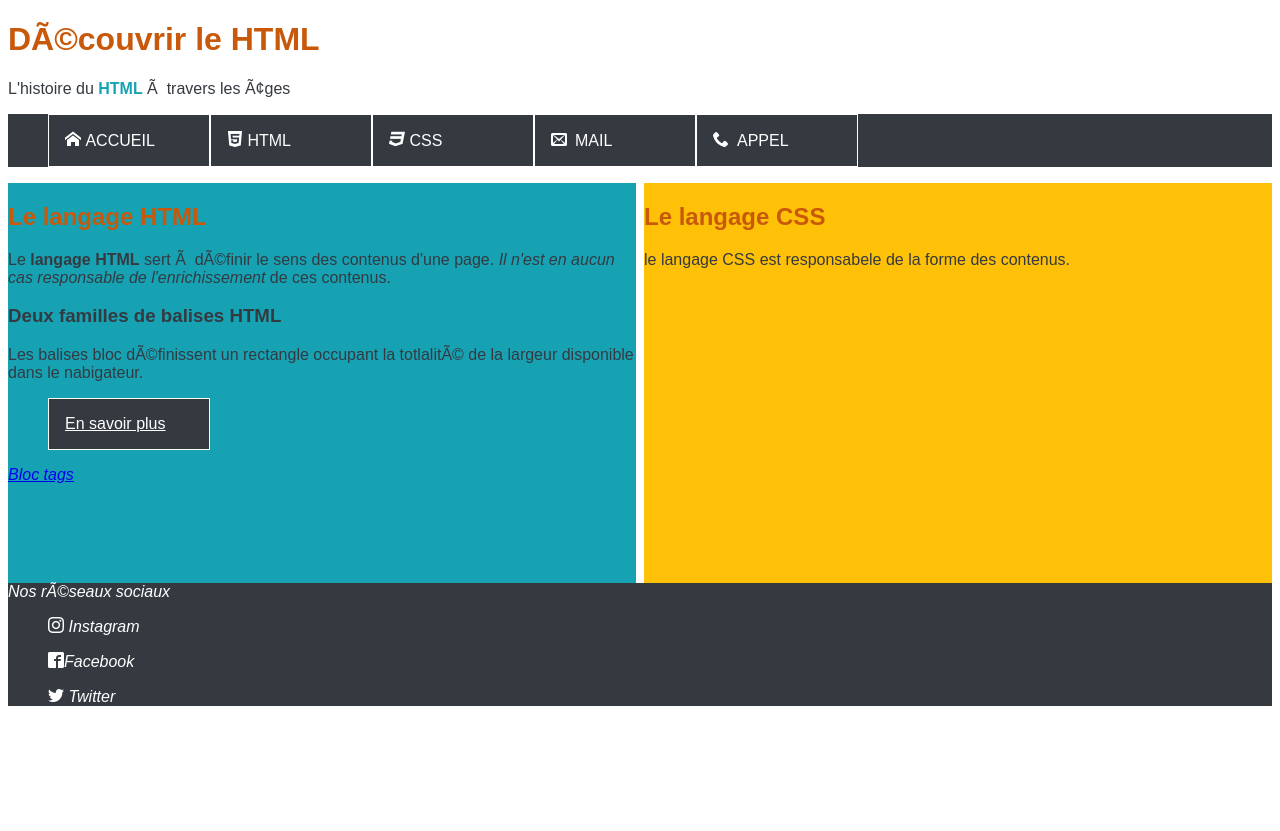
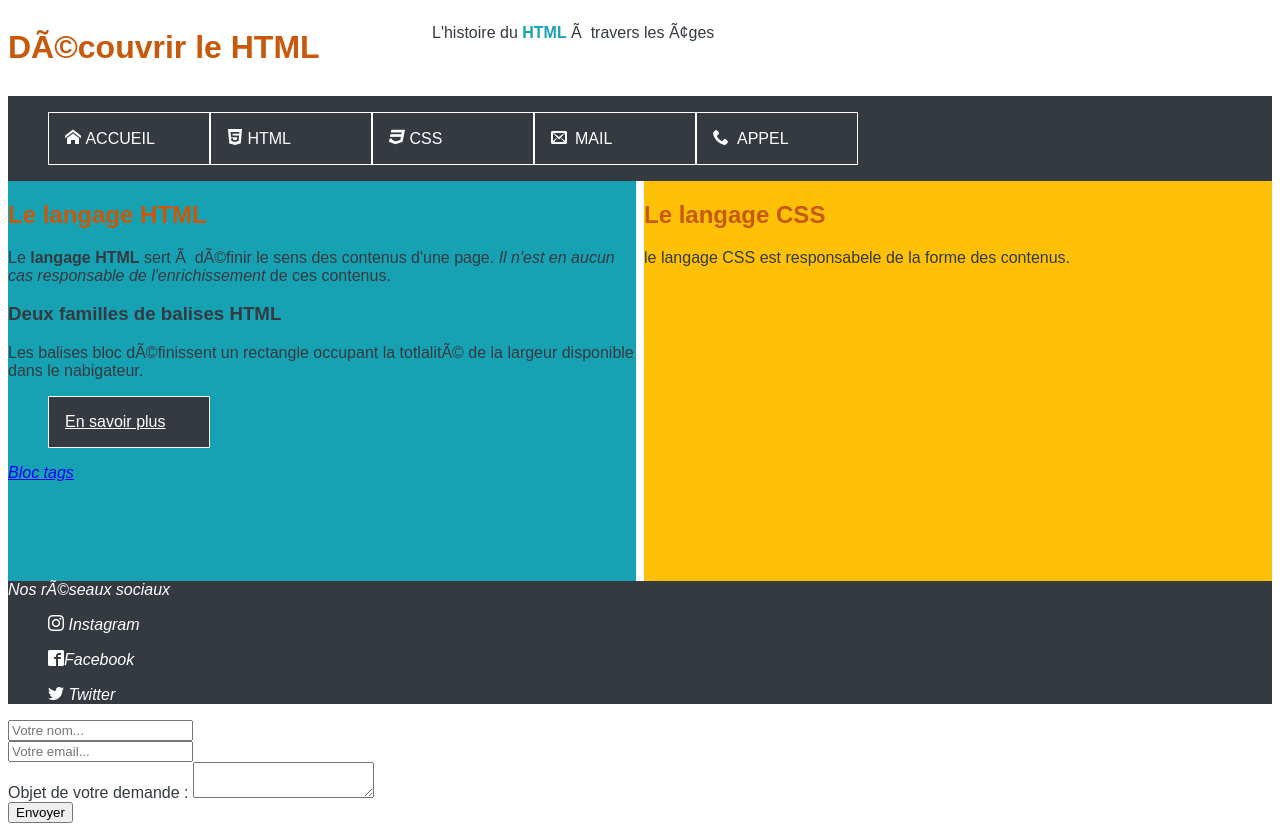
Before and after one commit to Lobss/init_html, a plain HTML site: page index.html in a window 1280 px wide. Before the commit the page ends 800 px from the top, so only its background shows below. Drawn offline with Linux system fonts and the light colour scheme; files whose address does not match are found by name.

Commit message:
template

```diff
--- a/assets/css/styles.css
+++ b/assets/css/styles.css
@@ -83,7 +83,7 @@ abbr {
     font-weight: bold;
 }
 
-button {
+nav button {
     width: 50px;
     background-color: var(--dark);
     border: double 5px var(--main--title-color);
--- a/index.html
+++ b/index.html
@@ -20,17 +20,18 @@
     </head>
 
     <body>
-        <h1> Découvrir le HTML </h1>
-        <header>
+
+        <header class="row">
+            <h1 class="col-12 col-xl-4"> Découvrir le HTML </h1>
 
 
-            <p>
+            <p class="clo-12 col-xl-8">
                 <!-- abbr avec l'attribut title pour donner la signification
                     de l'abbréviation définie
                 -->
                 L'histoire du <abbr title="Hyper Text Markup Language"class="dropdown"> HTML</abbr> à travers les âges
             </p>
-            <nav class="bg-dark"> <!--élément qui regroupe des balises de navigation -->
+            <nav class="bg-dark col-12 col-xl-12"> <!--élément qui regroupe des balises de navigation -->
                <!--Burger menu button:
                         Display pnly when device width < 578px -->
                 <button id="burger-btn">
@@ -145,5 +146,29 @@
 
             </address>
         </footer>
+
+        <!-- Template pour l'affichage du formulaire de contact -->
+
+        <!--<template id="form-template">-->
+            <!--form c'est ensemnle de champs (ou controles de formulaires)-->
+            <form>
+                <div>
+                    <input type="text" name="name-ctrl" id="name-ctrl" placeholder="Votre nom...">
+                </div>
+
+                <div>
+                    <input type="text" name="name-ctrl" id="name-ctrl" placeholder="Votre email..." requierd>
+                </div>
+                <div>
+                    <label>Objet de votre demande :</label>
+                    <textarea name="object-ctrl" id="object-ctrl"></textarea>
+                </div>
+                <div>
+                    <button id="send-btn" type="submit">Envoyer</button>
+                </div>
+            </form>
+        <!--</template>-->
+
+        <!-- Fin du template pour l'affichage du formulaire-->
     </body>
 </html><!-- Fin du document HTML-->
```
